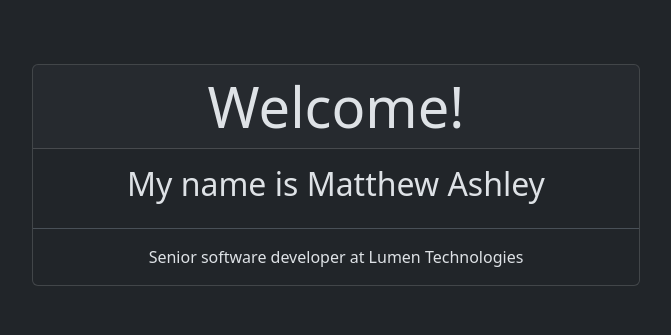
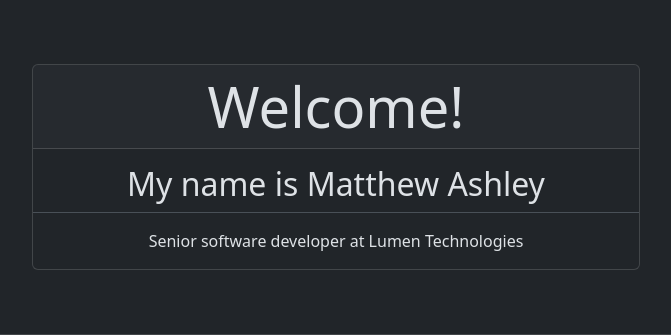
Before and after one commit to borkmaster12/borkfolio, a FastAPI app: page / in a window 1280 px wide. Shown: the part 57-392 px from the top of the page, without its empty margins (304-975 px from the left). Run offline with FastAPI, Linux system fonts and the light colour scheme; parts of the project's set-up code (start-up, migrations or seed data) failed here and were passed over.

Commit message:
Adjust padding on welcome message

```diff
--- a/app/templates/index.html.j2
+++ b/app/templates/index.html.j2
@@ -6,7 +6,7 @@
   <div class="col-sm-12 col-md-9 col-lg-7 col-xxl-6 pt-lg-5">
     <div class="card mx-auto">
       <h1 class="card-header display-4 fw-normal">Welcome!</h1>
-      <div class="card-body border-bottom">
+      <div class="card-body border-bottom" style="padding-bottom:0">
         <h2>My name is Matthew Ashley</h2>
       </div>
       <p class="card-body" style="margin-bottom: 0">
```
